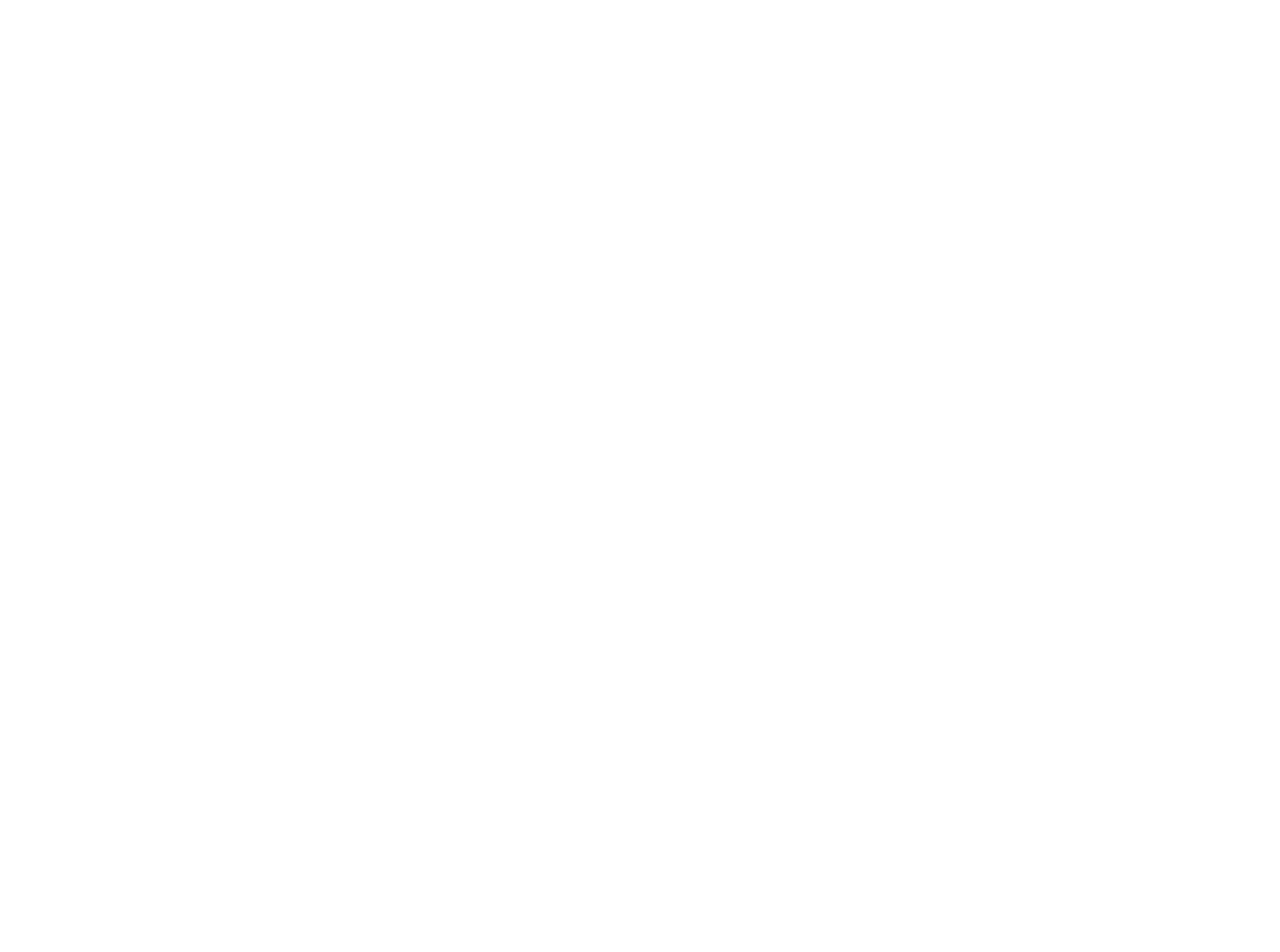
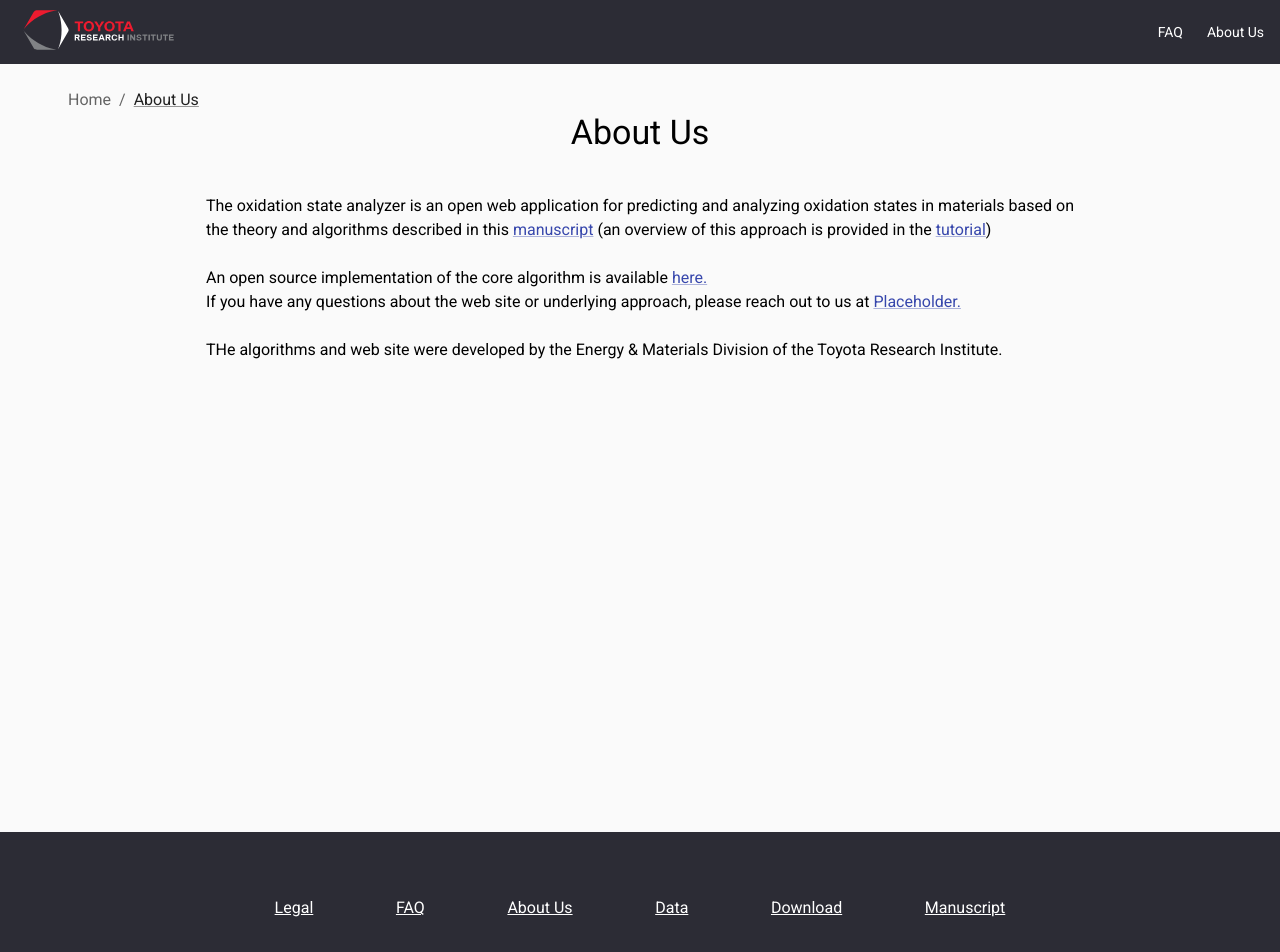
Before and after one commit to TRI-AMDD/oxidation-state-app, a React (Vite) app in the folder ui/: page /about-us in a window 1280 px wide. Before the commit this address had no page. Shown: the top 952 px of the page. Before the commit the page ends 800 px from the top, so only its background shows below. Built offline with nearby package versions, Linux system fonts and the light colour scheme.

Commit message:
added about us page, added custom module for developing custom variants for mui

```diff
--- a/ui/src/App.tsx
+++ b/ui/src/App.tsx
@@ -1,11 +1,9 @@
 import { Suspense, lazy } from 'react';
 import { BrowserRouter as Router, Route, Routes } from 'react-router-dom';
-import {
-    QueryClient,
-    QueryClientProvider,
-  } from '@tanstack/react-query'
+import { QueryClient, QueryClientProvider } from '@tanstack/react-query';
 import { Provider as JotaiProvider } from 'jotai';
 import { ThemeProvider, createTheme } from '@mui/material';
+import AboutUs from './pages/AboutUs/AboutUs';
 
 const queryClient = new QueryClient();
 const Home = lazy(() => import('./pages/Home/Home'));
@@ -16,12 +14,15 @@ const theme = createTheme({
     },
     components: {
         MuiLink: {
-            styleOverrides: {
-                root: {
-                    color: 'white',
-                    textDecorationColor: 'white'
+            variants: [
+                {
+                    props: { variant: 'whiteText' },
+                    style: {
+                        color: 'white',
+                        textDecorationColor: 'white'
+                    }
                 }
-            }
+            ]
         },
         MuiTooltip: {
             styleOverrides: {
@@ -48,6 +49,7 @@ const App = () => (
                     <Suspense fallback={<div>Loading...</div>}>
                         <Routes>
                             <Route path="/" element={<Home />} />
+                            <Route path="/about-us" element={<AboutUs />} />
                         </Routes>
                     </Suspense>
                 </Router>
--- a/ui/src/components/Footer/Footer.tsx
+++ b/ui/src/components/Footer/Footer.tsx
@@ -6,22 +6,22 @@ const Footer = () => {
     return (
         <footer className={styles.appFooter}>
             <Typography component={'div'} variant="body1" className={styles.footerLinksContainer}>
-                <Link component={RouterLink} to="/">
+                <Link component={RouterLink} to="/" variant="whiteText">
                     Legal
                 </Link>
-                <Link component={RouterLink} to="/">
+                <Link component={RouterLink} to="/" variant="whiteText">
                     FAQ
                 </Link>
-                <Link component={RouterLink} to="/">
+                <Link component={RouterLink} to="/about-us" variant="whiteText">
                     About Us
                 </Link>
-                <Link component={RouterLink} to="/">
+                <Link component={RouterLink} to="/" variant="whiteText">
                     Data
                 </Link>
-                <Link component={RouterLink} to="/">
+                <Link component={RouterLink} to="/" variant="whiteText">
                     Download
                 </Link>
-                <Link component={RouterLink} to="/">
+                <Link component={RouterLink} to="/" variant="whiteText">
                     Manuscript
                 </Link>
             </Typography>
--- a/ui/src/components/Header/Header.tsx
+++ b/ui/src/components/Header/Header.tsx
@@ -11,12 +11,26 @@ export default function Header() {
             </Link>
             <Typography component={'div'} variant="body2" className={styles.headerSubGroup}>
                 <div className={styles.headerLinkContainer}>
-                    <Link component={RouterLink} to="/" className={styles.headerLink} underline="hover">
+                    <Link
+                        component={RouterLink}
+                        to="/"
+                        className={styles.headerLink}
+                        underline="hover"
+                        variant="whiteText"
+                    >
                         FAQ
                     </Link>
                 </div>
                 <div className={styles.headerLinkContainer}>
-                    <Link component={RouterLink} to="/" className={styles.headerLink} underline="hover">
+                    <Link
+                        component={RouterLink}
+                        to="/about-us"
+                        rel="noopener noreferrer"
+                        target="_blank"
+                        className={styles.headerLink}
+                        underline="hover"
+                        variant="whiteText"
+                    >
                         About Us
                     </Link>
                 </div>
--- /dev/null
+++ b/ui/src/components/PageWrapper/PageWrapper.module.css
@@ -0,0 +1,3 @@
+.App {
+    background-color: #fafafa;
+}
--- /dev/null
+++ b/ui/src/components/PageWrapper/PageWrapper.tsx
@@ -0,0 +1,19 @@
+import styles from './PageWrapper.module.css';
+import Header from '../Header/Header';
+import Footer from '../Footer/Footer';
+
+interface PageWrapperProps {
+    children: React.ReactNode;
+}
+
+const PageWrapper = ({ children }: PageWrapperProps) => {
+    return (
+        <div className={styles.App}>
+            <Header />
+            {children}
+            <Footer />
+        </div>
+    );
+};
+
+export default PageWrapper;
--- /dev/null
+++ b/ui/src/pages/AboutUs/AboutUs.module.css
@@ -0,0 +1,11 @@
+.pageContainer {
+    display: flex;
+    flex-direction: column;
+    align-items: center;
+    height: 90vh;
+}
+
+.breadcrumbs {
+    margin-left: 68px !important;
+    margin-top: 24px !important;
+}
--- /dev/null
+++ b/ui/src/pages/AboutUs/AboutUs.tsx
@@ -0,0 +1,49 @@
+import PageWrapper from '@/components/PageWrapper/PageWrapper';
+import styles from './AboutUs.module.css';
+import { Breadcrumbs, Link, Typography } from '@mui/material';
+import { Router, Link as RouterLink } from 'react-router-dom';
+
+const AboutUs = () => {
+    return (
+        <PageWrapper>
+            <Breadcrumbs className={styles.breadcrumbs}>
+                <Link underline="hover" color="inherit" href="/">
+                    Home
+                </Link>
+                <Link color="text.primary">About Us</Link>
+            </Breadcrumbs>
+            <div className={styles.pageContainer}>
+                <Typography variant="h4" component={'div'}>
+                    About Us
+                </Typography>
+                <Typography variant="body1" component={'div'} sx={{ marginTop: '40px' }}>
+                    The oxidation state analyzer is an open web application for predicting and analyzing oxidation
+                    states in materials based on <br /> the theory and algorithms described in this{' '}
+                    <Link component={RouterLink} to="/tutorial" color="primary" underline="always">
+                        manuscript
+                    </Link>{' '}
+                    (an overview of this approach is provided in the{' '}
+                    <Link component={RouterLink} to="/">
+                        tutorial
+                    </Link>
+                    )
+                    <br />
+                    <br />
+                    An open source implementation of the core algorithm is available{' '}
+                    <Link component={RouterLink} to="/">
+                        here.
+                    </Link>
+                    <br />
+                    If you have any questions about the web site or underlying approach, please reach out to us at{' '}
+                    <Link>Placeholder.</Link>
+                    <br />
+                    <br />
+                    THe algorithms and web site were developed by the Energy & Materials Division of the Toyota Research
+                    Institute.
+                </Typography>
+            </div>
+        </PageWrapper>
+    );
+};
+
+export default AboutUs;
--- a/ui/src/pages/Home/Home.tsx
+++ b/ui/src/pages/Home/Home.tsx
@@ -1,17 +1,15 @@
-import Header from '@/components/Header/Header';
 import styles from './Home.module.css';
-import Footer from '@/components/Footer/Footer';
 import { Grid } from '@mui/material';
 import TitleAndDescription from '@/components/TitleAndDescription/TitleAndDescription';
 import HowToUse from '@/components/HowToUse/HowToUse';
 import GetStarted from '@/components/GetStarted/GetStarted';
 import InputSection from '@/components/InputSection/InputSection';
 import DataViewer from '@/components/DataViewer/DataViewer';
+import PageWrapper from '@/components/PageWrapper/PageWrapper';
 
 function Home() {
     return (
-        <div className={styles.App}>
-            <Header />
+        <PageWrapper>
             <Grid
                 container
                 direction="column"
@@ -36,8 +34,7 @@ function Home() {
                 </Grid>
             </Grid>
             <DataViewer />
-            <Footer />
-        </div>
+        </PageWrapper>
     );
 }
 
```
Also changed, not shown: ui/src/link.d.ts (added, +14 -0 lines).
